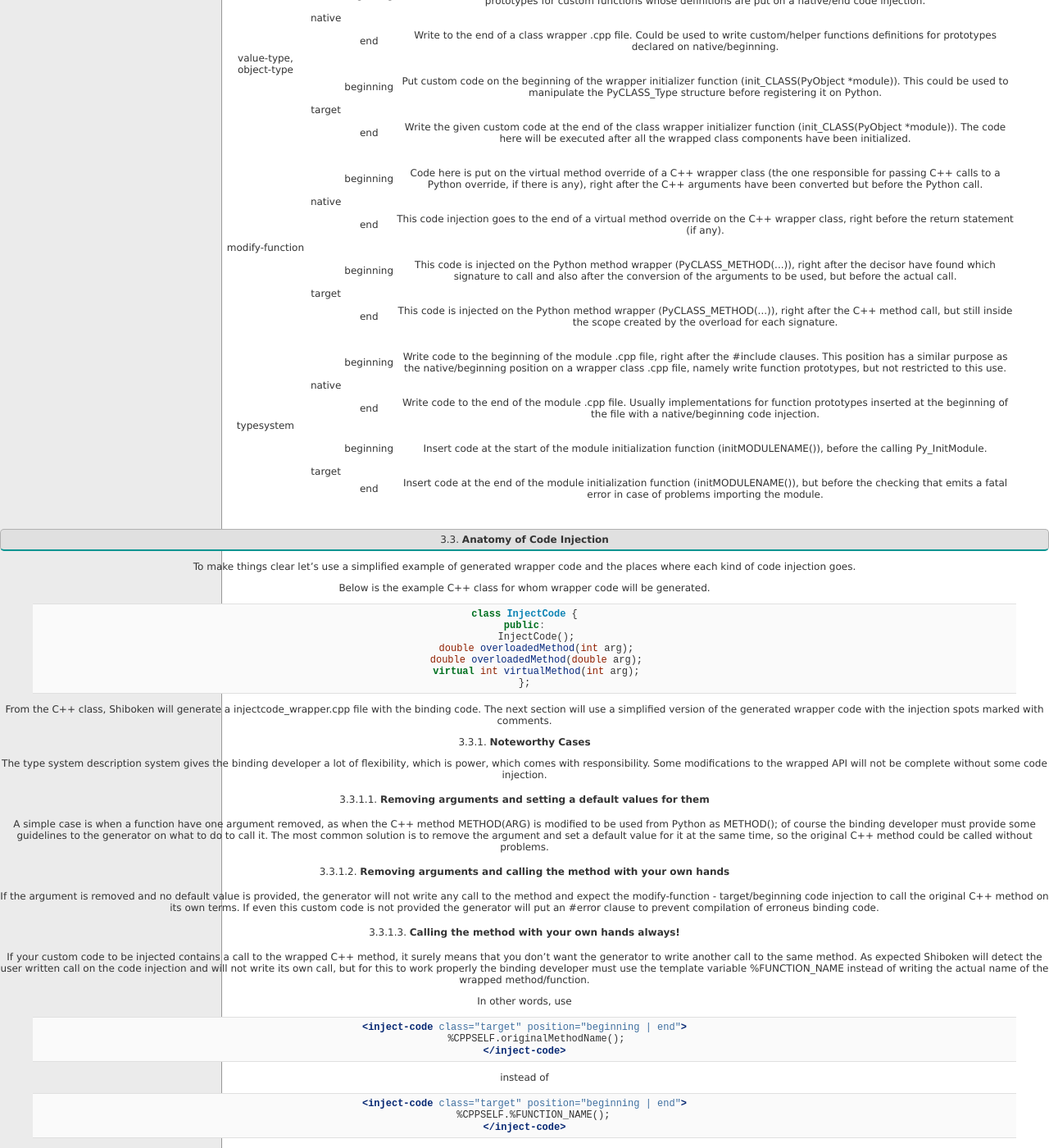
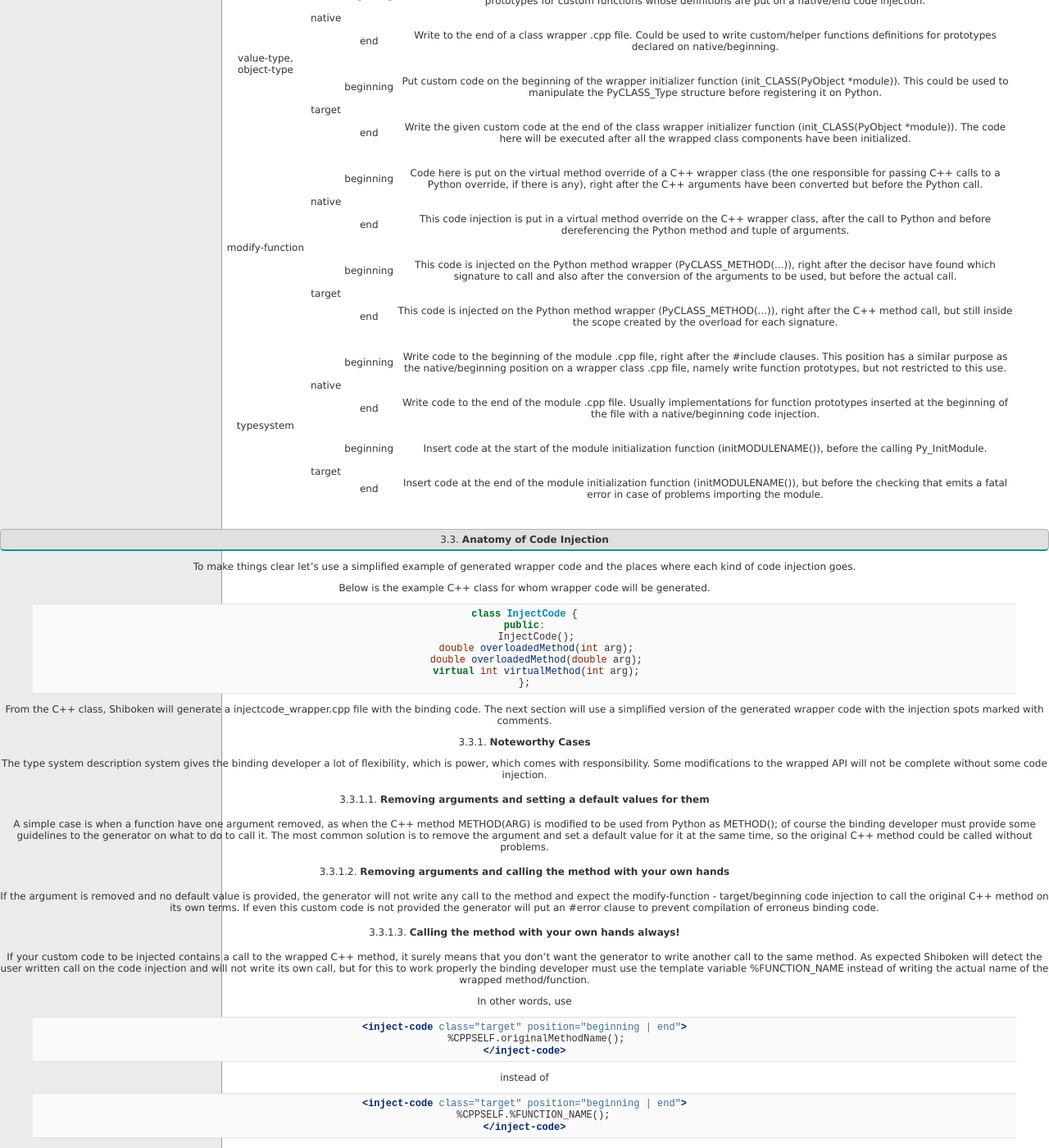
Before and after one commit to pyside/pyside2-setup, a Sphinx documentation site: the page built from doc/codeinjectionsemantics.rst, in a window 1280 px wide and 1400 px high, scrolled down 795 px. Shown: the whole window at 82% size. Built offline with Sphinx 7.4.7, drawn with Linux system fonts in a browser that asks for light colours; some of the changed text lies outside the part shown.

Commit message:
Added the method injectedCodeCallsPythonOverride(func) to ShibokenGenerator, it returns true if a code injection on a virtual method override (a "native" inject-code) does a call to the Python override.
Added the %PYTHON_METHOD_OVERRIDE type system variable,
it is replaced by the name of the pointer to a Python
method that represents an override to a C++ virtual method.

A code injection in the "native/end" position for a method
modification is now put before the dereferencing of the
variables used in the Python call (the method object and
the Python argument tuple).

If a call to the Python override method is detected on
code injections of the "native" class from method
modifications, the generator doesn't write the same
call again.

All documentation was updated with the changes.

```diff
--- a/doc/codeinjectionsemantics.rst
+++ b/doc/codeinjectionsemantics.rst
@@ -71,9 +71,9 @@ The following table describes the semantics of ``inject-code`` tag as used on
     |               |      |         |Python override, if there is any), right after the C++        |
     |               |      |         |arguments have been converted but before the Python call.     |
     |               |      +---------+--------------------------------------------------------------+
-    |               |      |end      |This code injection goes to the end of a virtual method       |
-    |               |      |         |override on the C++ wrapper class, right before the return    |
-    |               |      |         |statement (if any).                                           |
+    |               |      |end      |This code injection is put in a virtual method override on the|
+    |               |      |         |C++ wrapper class, after the call to Python and before        |
+    |               |      |         |dereferencing the Python method and tuple of arguments.       |
     |               +------+---------+--------------------------------------------------------------+
     |               |target|beginning|This code is injected on the Python method wrapper            |
     |               |      |         |(``PyCLASS_METHOD(...)``), right after the decisor have found |
@@ -186,6 +186,9 @@ instead of
 Code Injection for Functions/Methods
 ====================================
 
+
+.. _codeinjecting_method_native:
+
 On The Native Side
 ------------------
 
@@ -211,6 +214,8 @@ class is polymorphic.
             // INJECT-CODE: <modify-function><inject-code class="native" position="end">
             // Uses: post method call custom code, modify the result before delivering
             // it to C++ caller.
+
+            (... Python method and argument tuple are dereferenced here ...)
 
             return Shiboken::Converter<int>::toCpp(method_result);
         }
```
Also changed, not shown: other parts of doc/codeinjectionsemantics.rst (+1 -1 lines), doc/typesystemvariables.rst (+9 -0 lines), 3 other files.
